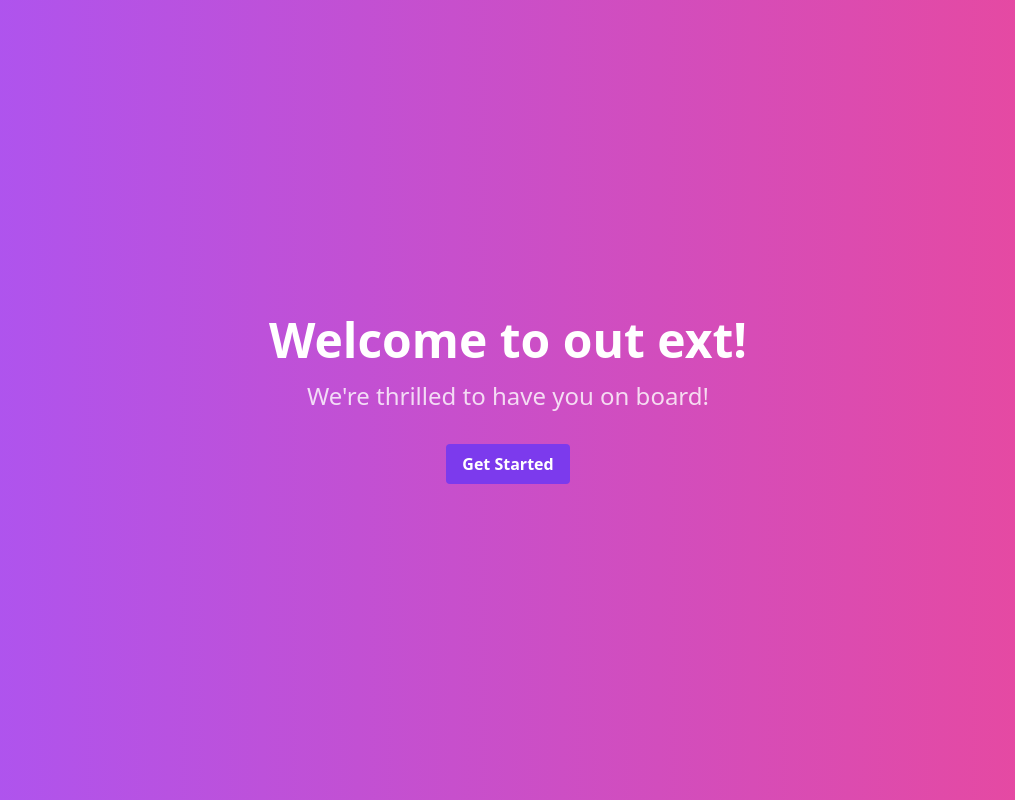
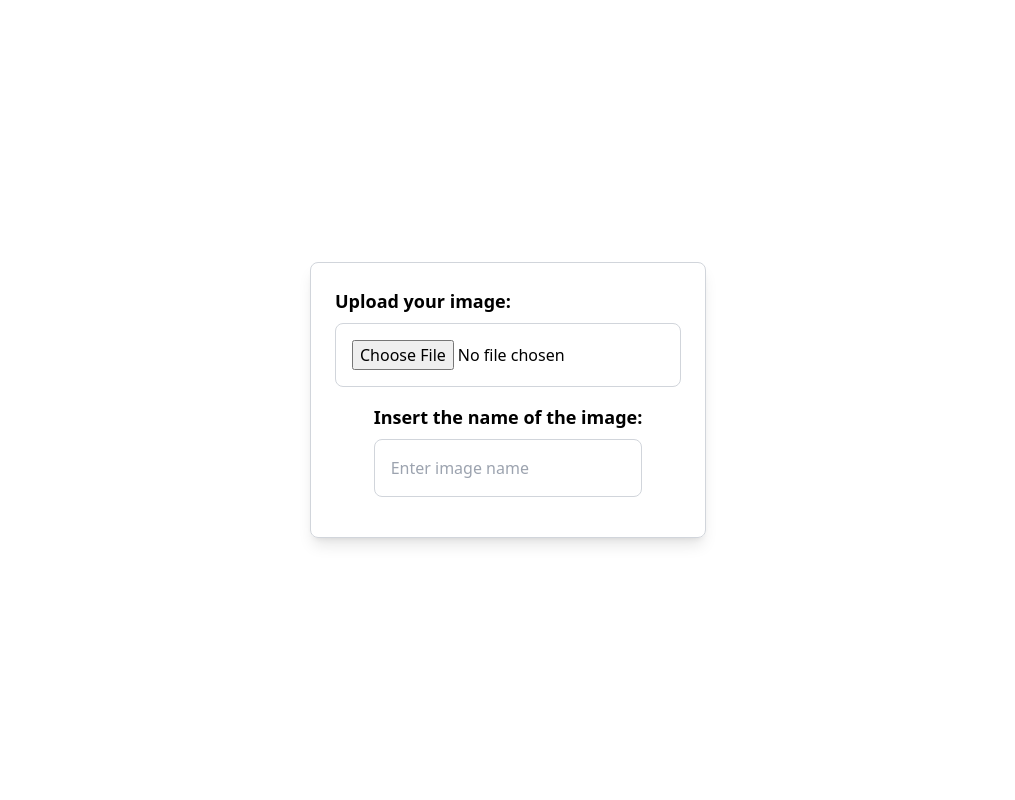
Before and after one commit to Devarpana/fashion-comparison, a React (Vite) app: page / in a window 1280 px wide. Shown: the whole page, without its empty margins (132-1147 px from the left). Built offline with nearby package versions, Linux system fonts and the light colour scheme.

Commit message:
refactor: restructure App component and add Home component with image upload functionality

```diff
--- a/src/App.jsx
+++ b/src/App.jsx
@@ -1,22 +1,10 @@
 import React from "react";
+import Home from "./components/Home";
 
 function App() {
     return (
-        <div className="h-screen flex justify-center items-center bg-gradient-to-r from-purple-500 to-pink-500">
-            <div className="text-center">
-                <h1 className="text-5xl font-bold text-white mb-4 ">
-                    Welcome to out ext!
-                </h1>
-                <p className="text-2xl text-white opacity-80 mb-8">
-                    We're thrilled to have you on board!
-                </p>
-                <button
-                    className="bg-violet-600 hover:bg-violet-700 text-white font-bold py-2 px-4 rounded"
-                    onClick={() => alert("Welcome Here")}
-                >
-                    Get Started
-                </button>
-            </div>
+        <div className="h-[500px] w-[420px] md:w-full md:h-screen rounded-md">
+            <Home />
         </div>
     );
 }
--- /dev/null
+++ b/src/components/Home.jsx
@@ -0,0 +1,54 @@
+import React, {useState} from "react";
+
+const Home = () => {
+    const [imageName, setImageName] = useState("");
+    const [imageFile, setImageFile] = useState(null);
+
+    const handleImageUpload = (event) => {
+        const file = event.target.files[0];
+        if (file) {
+            setImageFile(file);
+            setImageName(file.name); // Automatically set the image name
+        }
+    };
+
+    return (
+        <div className="flex justify-center items-center min-h-screen bg-white">
+            <div className="flex flex-col items-center p-6 shadow-lg rounded-lg border border-gray-300">
+                <div>
+                    <label
+                        htmlFor="imageUpload"
+                        className="block mb-2 text-lg font-semibold"
+                    >
+                        Upload your image:
+                    </label>
+                    <input
+                        type="file"
+                        id="imageUpload"
+                        accept="image/*"
+                        onChange={handleImageUpload}
+                        className="border border-gray-300 rounded-lg p-4 mb-4 w-full max-w-md cursor-pointer hover:bg-gray-100 transition duration-200"
+                    />
+                </div>
+                <div>
+                    <label
+                        htmlFor="imageName"
+                        className="block mb-2 text-lg font-semibold"
+                    >
+                        Insert the name of the image:
+                    </label>
+                    <input
+                        type="text"
+                        id="imageName"
+                        value={imageName}
+                        onChange={(e) => setImageName(e.target.value)}
+                        placeholder="Enter image name"
+                        className="border border-gray-300 rounded-lg p-4 mb-4 w-full max-w-md"
+                    />
+                </div>
+            </div>
+        </div>
+    );
+};
+
+export default Home;
--- /dev/null
+++ b/src/components/ImageSearch.jsx
@@ -0,0 +1,7 @@
+import React from "react";
+
+const ImageSearch = () => {
+    return <div></div>;
+};
+
+export default ImageSearch;
--- /dev/null
+++ b/src/components/TextSearch.jsx
@@ -0,0 +1,7 @@
+import React from "react";
+
+const TextSearch = () => {
+    return <div></div>;
+};
+
+export default TextSearch;
```
